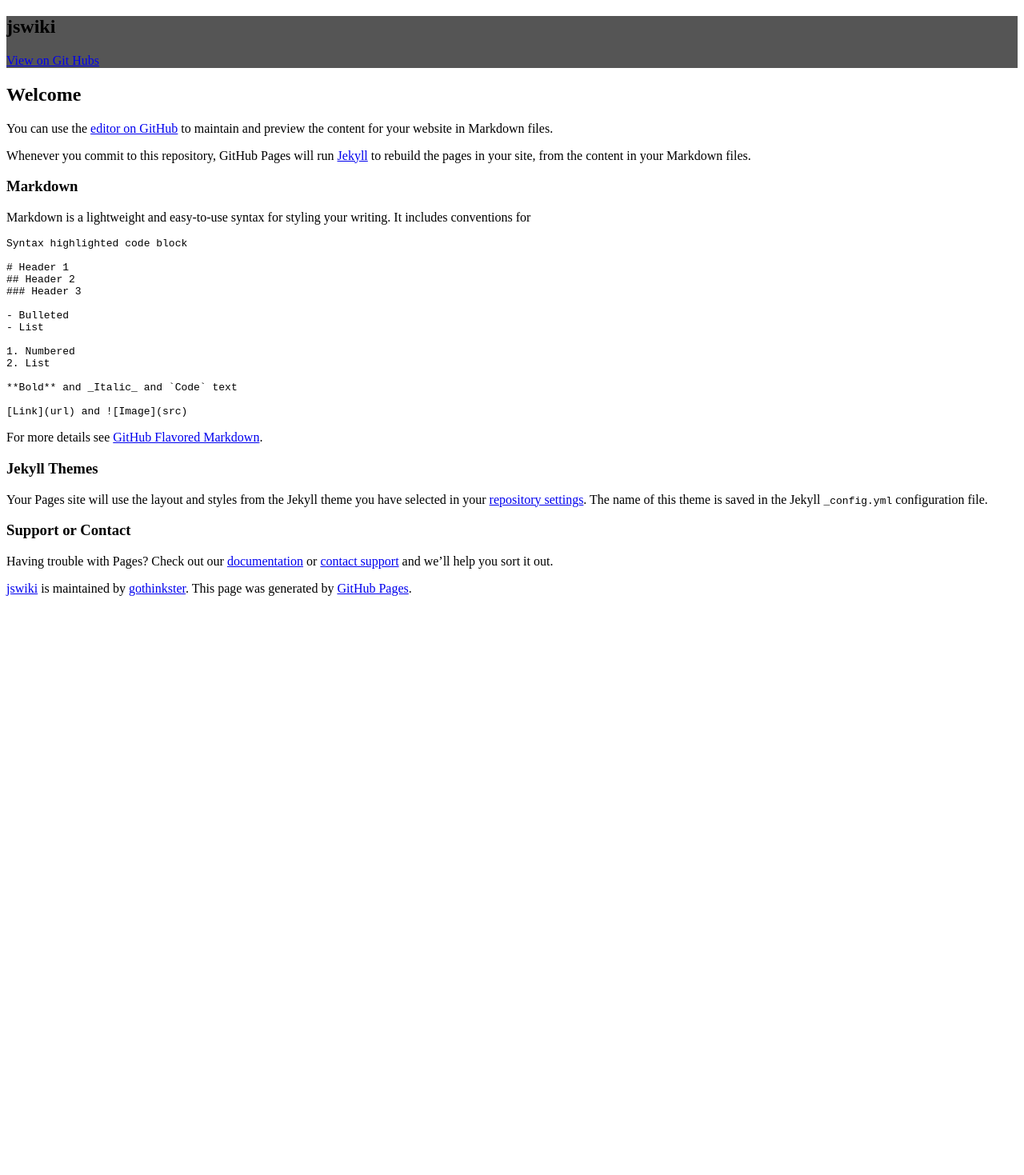
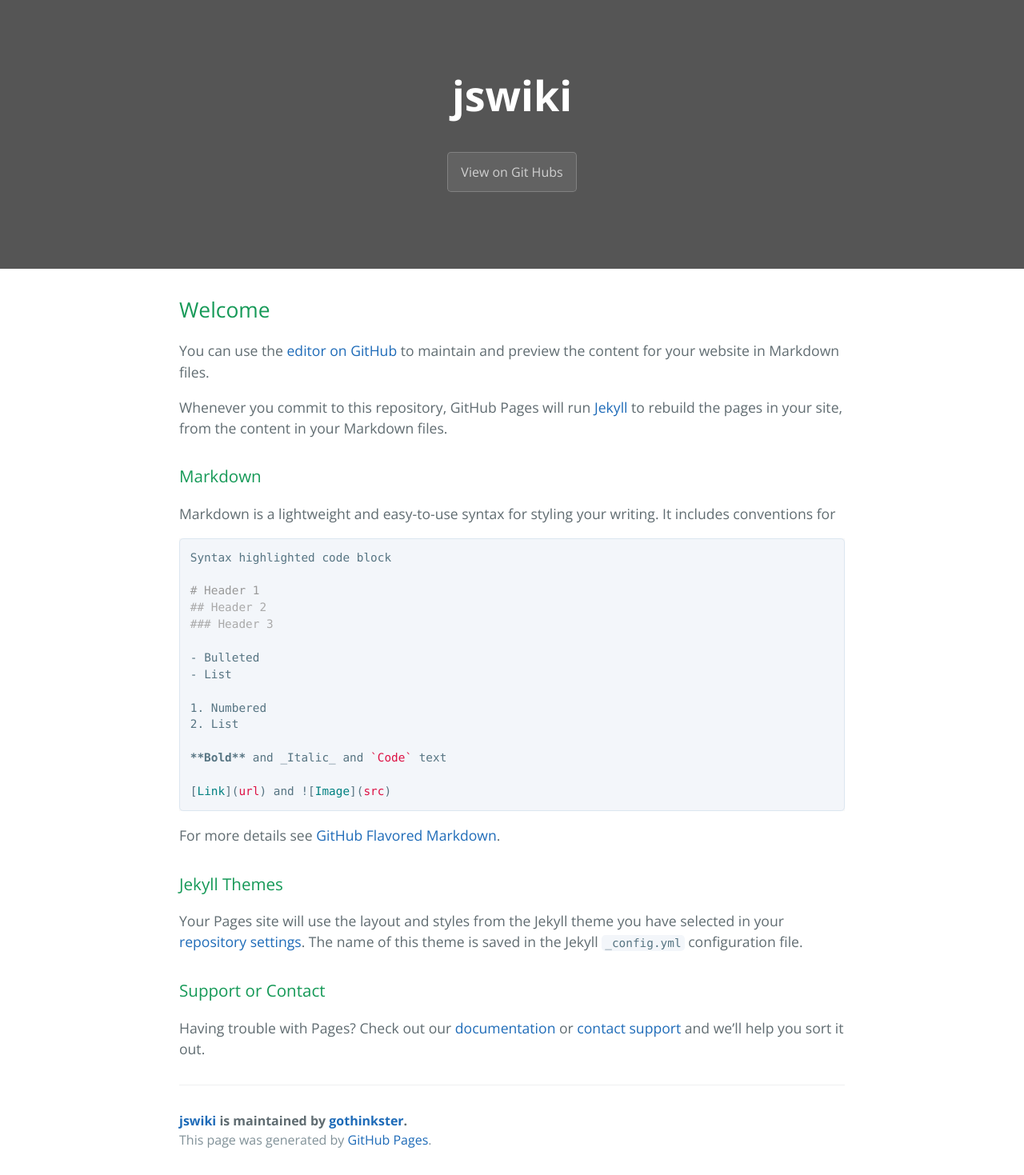
Before and after one commit to gothinkster/jswiki, a Jekyll site: the page built from README.md, in a window 1280 px wide. Shown: the whole page at 80% size. Built offline with Jekyll 4.4.1, drawn with Linux system fonts in a browser that asks for light colours; our own code applies the rules of GitHub Pages for plain Markdown files; the repository's description, which GitHub fills in, is left out; before the commit the page ends 900 px from its top, so only the background shows below that.

Commit message:
Update style.scss

```diff
--- a/assets/css/style.scss
+++ b/assets/css/style.scss
@@ -1,6 +1,7 @@
 ---
 ---
 
+@import "jekyll-theme-cayman";
 
 .page-header {
   background:#555;
```
